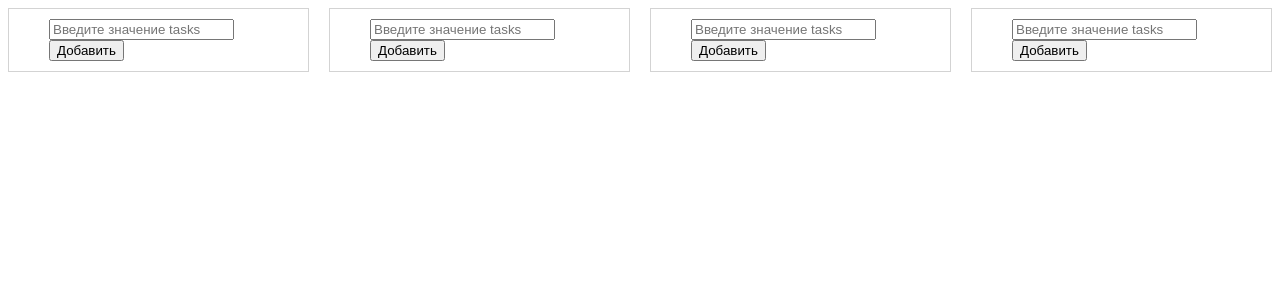
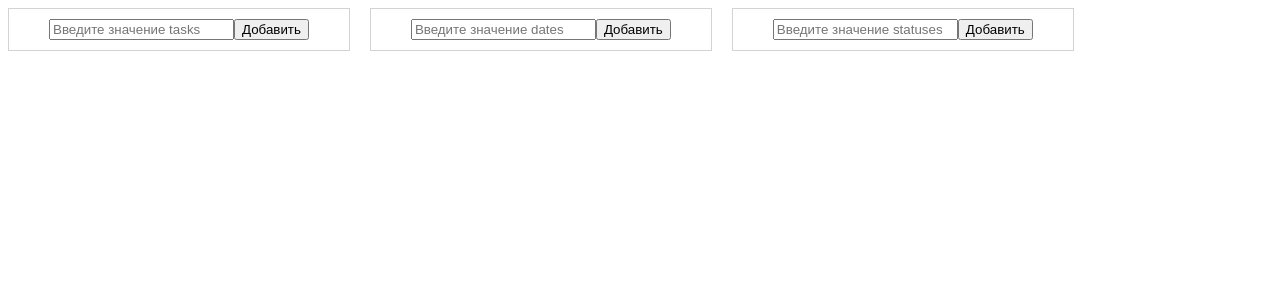
Before and after one commit to rxMATTEO/Zecurion-test-case, a Vue app: page / in a window 1280 px wide. Shown: the top 300 px of the page. Built offline with nearby package versions, Linux system fonts and the light colour scheme.

Commit message:
Add multiple colletions

```diff
--- a/src/App.vue
+++ b/src/App.vue
@@ -3,18 +3,18 @@
 import {ref, watch} from "vue";
 
 const tasks = ref([]);
+const dates = ref([]);
+const statuses = ref([]);
 
 watch(tasks.value, (oldValue, newValue) => {
-  console.log(newValue);
 });
 </script>
 
 <template>
   <div class="collections">
     <CollectionInput @update:value="(newValue) => tasks = newValue" :value="tasks" placeholder="Введите значение tasks" />
-    <CollectionInput @update:value="(newValue) => tasks = newValue" :value="tasks" placeholder="Введите значение tasks" />
-    <CollectionInput @update:value="(newValue) => tasks = newValue" :value="tasks" placeholder="Введите значение tasks" />
-    <CollectionInput @update:value="(newValue) => tasks = newValue" :value="tasks" placeholder="Введите значение tasks" />
+    <CollectionInput @update:value="(newValue) => dates = newValue" :value="dates" placeholder="Введите значение dates" />
+    <CollectionInput @update:value="(newValue) => statuses = newValue" :value="statuses" placeholder="Введите значение statuses" />
   </div>
 </template>
 
--- a/src/components/CollectionInput.vue
+++ b/src/components/CollectionInput.vue
@@ -14,7 +14,7 @@
 }
 
 function pushItem(value) {
-  props.value.push({ value: inputValue, id: useId() });
+  props.value.push({ value: value, id: useId() });
   emit('update:value', props.value);
 }
 </script>
```
